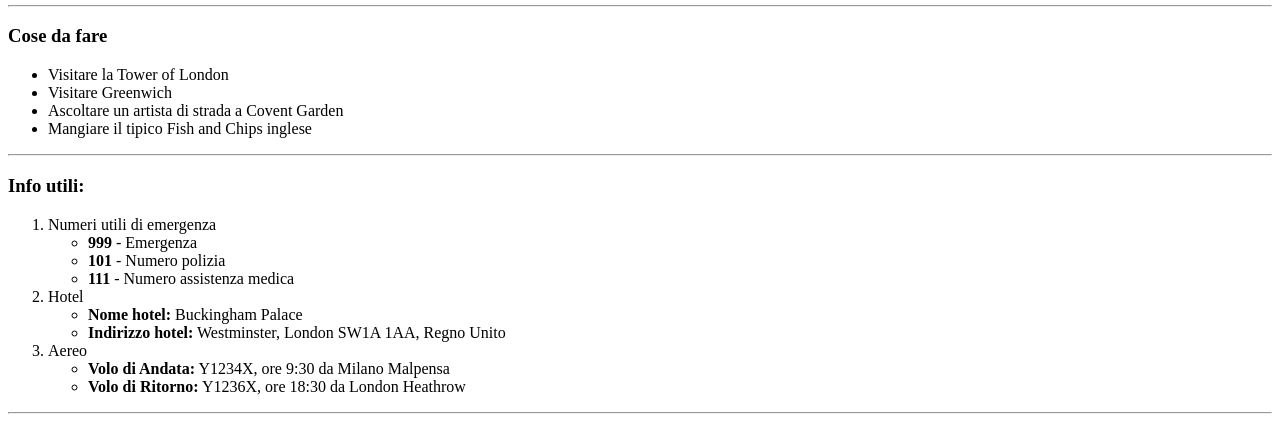
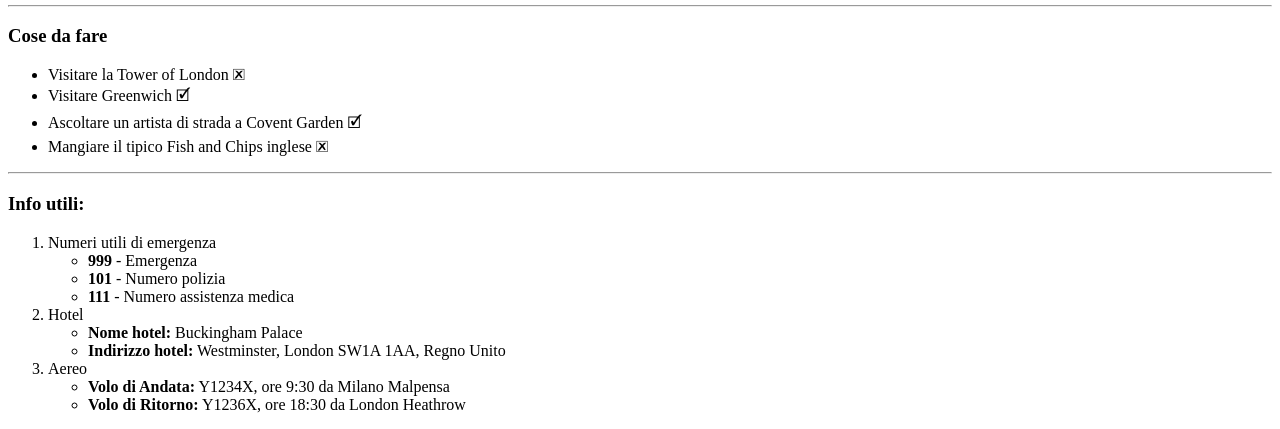
Before and after one commit to Bravehearts19/html-london-trip, a plain HTML site: page index.html in a window 1280 px wide. Shown: the part 876-1305 px from the top of the page. Drawn offline with Linux system fonts and the light colour scheme.

Commit message:
Aggiunta simboli tramite entity code

```diff
--- a/index.html
+++ b/index.html
@@ -109,19 +109,19 @@
 
                 <ul>
                     <li>
-                        Visitare la Tower of London
+                        Visitare la Tower of London &#128503;
                     </li>
 
                     <li>
-                        Visitare Greenwich
+                        Visitare Greenwich &#128505;
                     </li>
 
                     <li>
-                        Ascoltare un artista di strada a Covent Garden
+                        Ascoltare un artista di strada a Covent Garden &#128505;
                     </li>
 
                     <li>
-                        Mangiare il tipico Fish and Chips inglese
+                        Mangiare il tipico Fish and Chips inglese &#128503;
                     </li>
                 </ul>
             </section>
```
